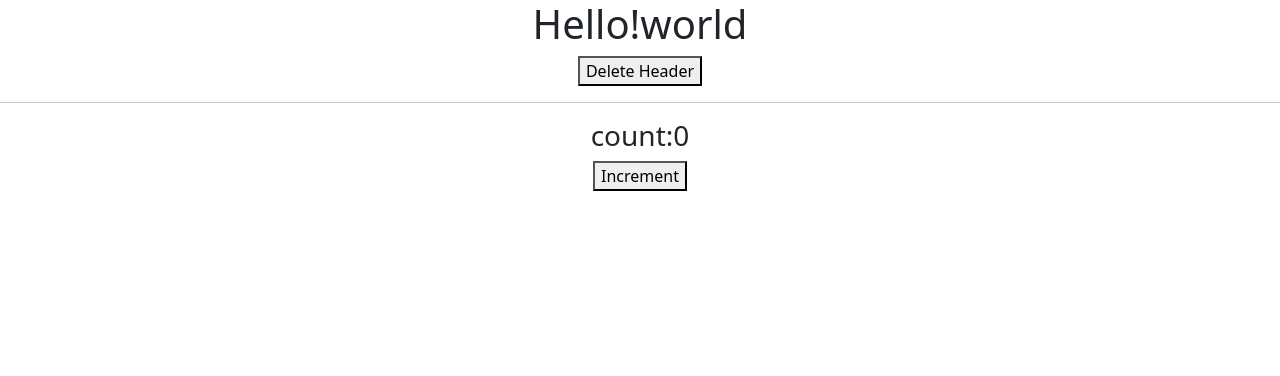
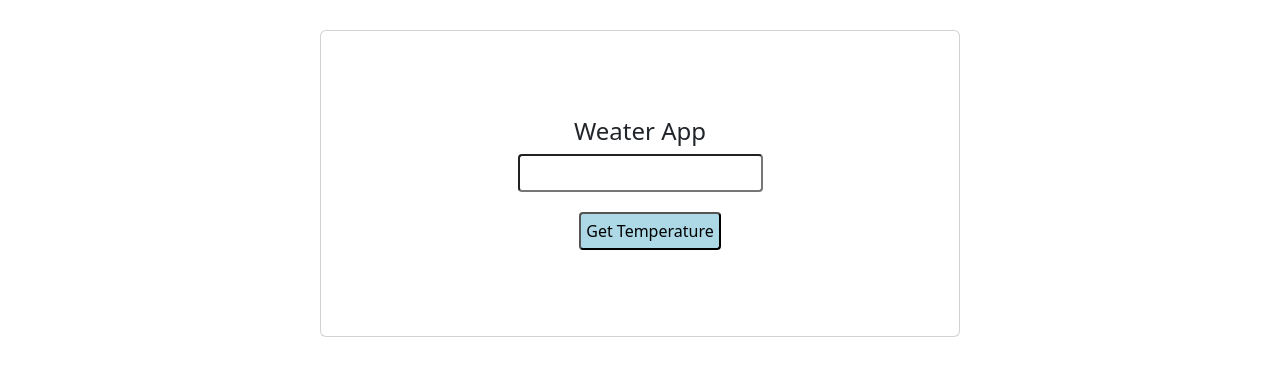
Before and after one commit to nandagurram16/React.js, a React (Create React App) app: page / in a window 1280 px wide. Shown: the top 376 px of the page. Built offline with nearby package versions, Linux system fonts and the light colour scheme.

Commit message:
weather-app

```diff
--- a/src/App.js
+++ b/src/App.js
@@ -1,14 +1,13 @@
-import React, { Component } from 'react'
-import Method from './LifeCyle/Method.jsx'
+import React from 'react'
+import Wheater from './Projects/Wheater.jsx'
 
-export default class App extends Component {
-  render() {
-    return (
-      <div>
-        <center>
-          <Method/>
-        </center>
-      </div>
-    )
-  }
+const App = () => {
+  return (
+    <div><center>
+      <Wheater/>
+      </center>
+    </div>
+  )
 }
+
+export default App
--- /dev/null
+++ b/src/Projects/Weater.css
@@ -0,0 +1,19 @@
+
+
+.card{
+    max-width: 50%;
+    padding: 70px;
+    margin-top: 30px;
+}
+
+input[type='submit']{
+    background-color: lightblue;
+    border-radius: 4px;
+    padding: 5px;
+    margin-top: 20px;
+    margin-left: 20px;
+}
+input[type='text']{
+    border-radius: 4px;
+    padding: 5px;
+}
--- /dev/null
+++ b/src/Projects/Wheater.jsx
@@ -0,0 +1,40 @@
+import React, { useState } from 'react'
+import './Weater.css'
+const Wheater = () => {
+
+    const[city,setcity]=useState('')
+
+    // saving result of celsious
+    const [result,setresult] = useState('')
+
+    const changehandler=e=>{
+        setcity(e.target.value)
+    }
+
+    const submithandler = e =>{
+        e.preventDefault();
+        fetch(`https://api.openweathermap.org/data/2.5/weather?q=${city}&appid=d885aa1d783fd13a55050afeef620fcb`)
+        .then(Response => Response.json()
+        .then(data =>{
+            const kelvin = data.main.temp
+            const celsious = kelvin-273.15
+            setresult(`Temperature in ${city} is ${Math.round(celsious)}°C`);
+            setcity('')
+        })
+        )
+    }
+  return (
+    <div className='card'>
+        <div className='card-body'>
+            <h4 className='card-title'>Weater App</h4>
+            <form onSubmit={submithandler}>
+                <input type='text' name='city' value={city} onChange={changehandler}/><br/>
+                <input type='submit' value='Get Temperature'/>
+            </form>
+            {result && <p className='weather-result'>{result}</p>}
+        </div>
+    </div>
+  )
+}
+
+export default Wheater
```
